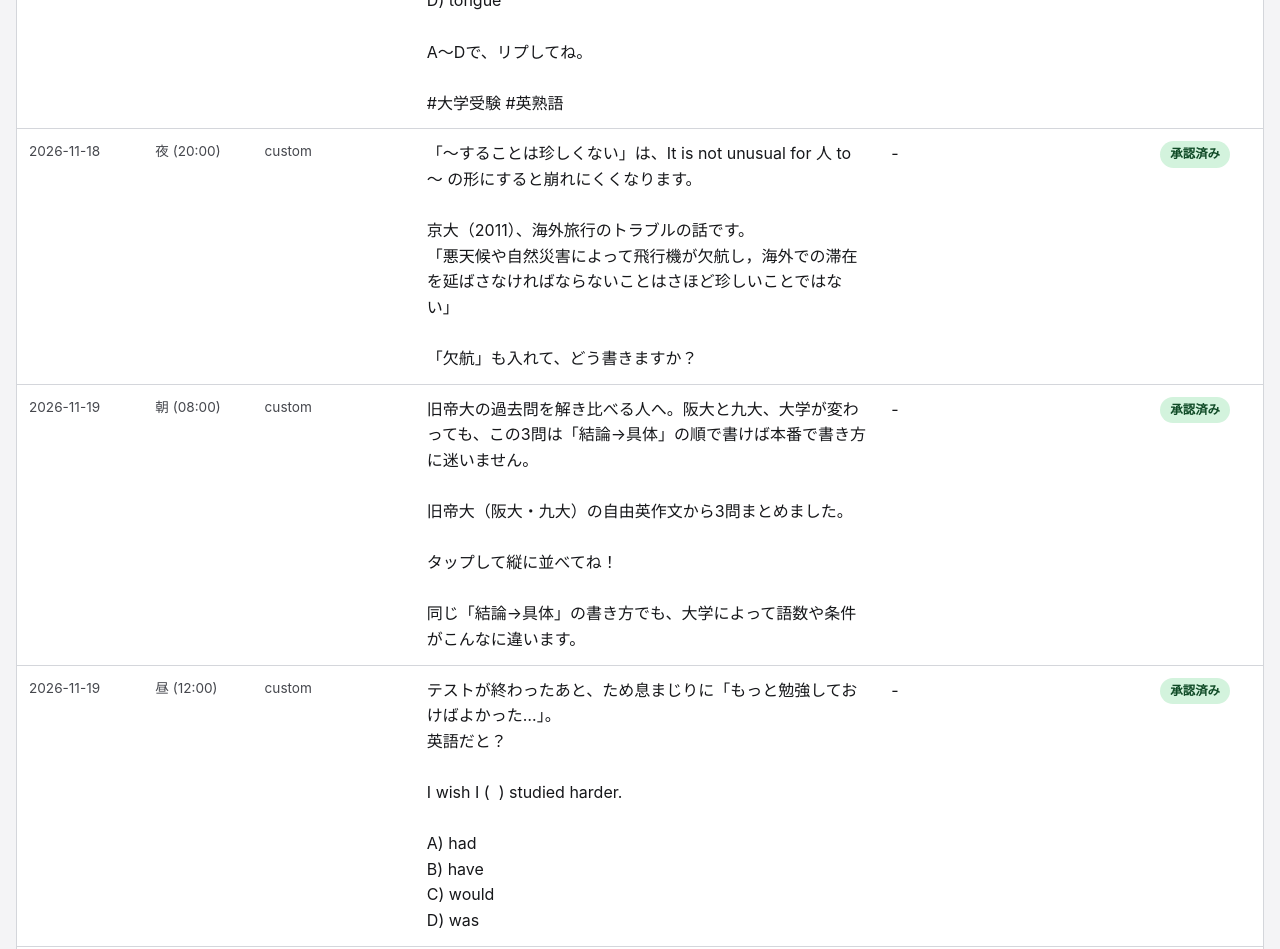
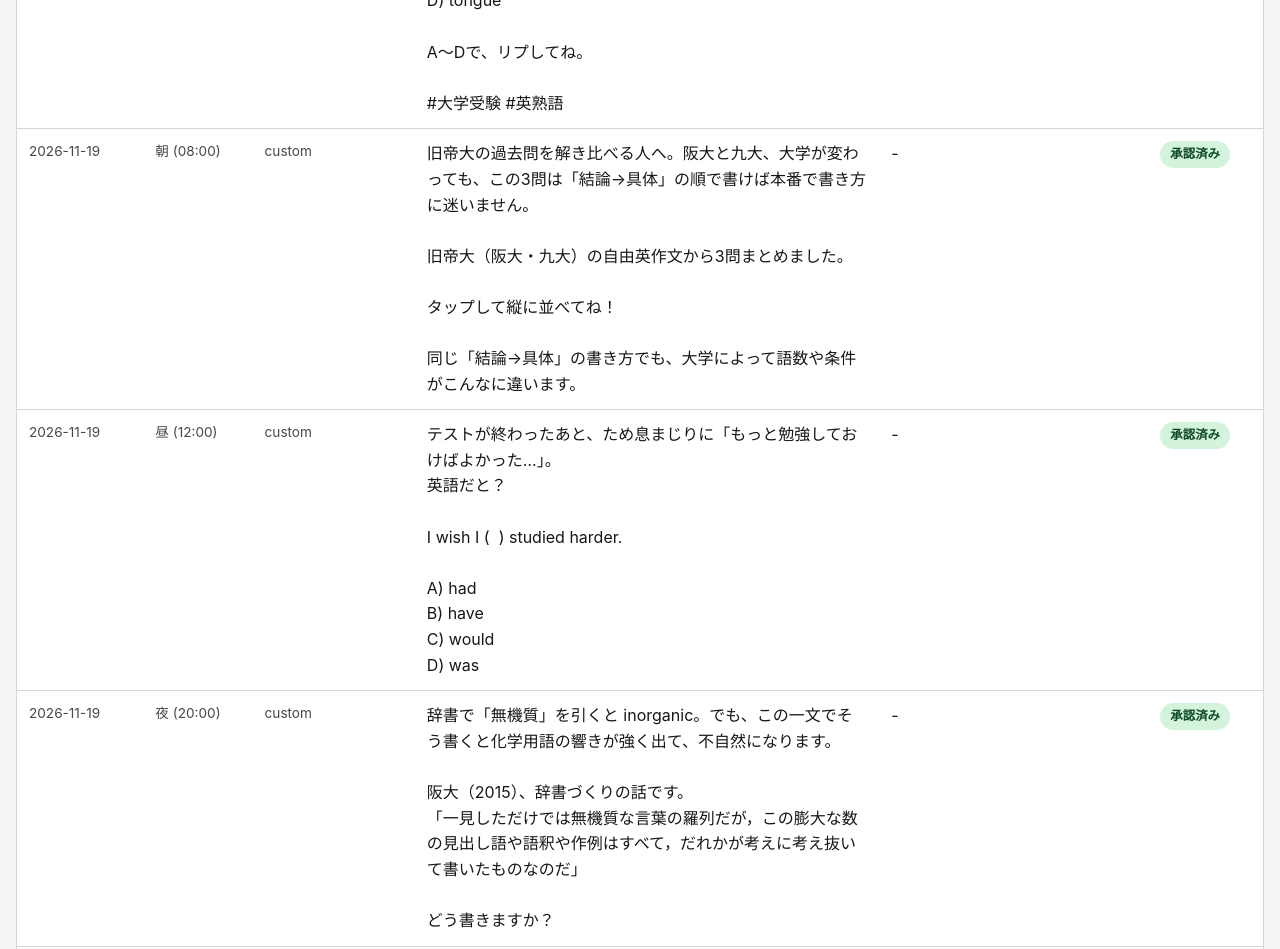
Before and after one commit to yama9haru-bit/boost-x-view, a plain HTML site: page index.html in a window 1280 px wide. Shown: the part 2980-3929 px from the top of the page. Drawn offline with Linux system fonts and the light colour scheme.

Commit message:
Update public view (2026-11-18T11:00:08Z)
Co-Authored-By: Claude Fable 5 <noreply@anthropic.com>

```diff
--- a/index.html
+++ b/index.html
@@ -184,12 +184,7 @@ D) tongue
 
 A〜Dで、リプしてね。
 
-#大学受験 #英熟語</td><td class='text-cell'>-</td><td><span class='badge badge-pending'>承認待ち</span></td></tr><tr><td class='meta'>2026-11-18</td><td class='meta'>夜 (20:00)</td><td class='meta'>custom</td><td class='text-cell'>「〜することは珍しくない」は、It is not unusual for 人 to 〜 の形にすると崩れにくくなります。
-
-京大（2011）、海外旅行のトラブルの話です。
-「悪天候や自然災害によって飛行機が欠航し，海外での滞在を延ばさなければならないことはさほど珍しいことではない」
-
-「欠航」も入れて、どう書きますか？</td><td class='text-cell'>-</td><td><span class='badge badge-approved'>承認済み</span></td></tr><tr><td class='meta'>2026-11-19</td><td class='meta'>朝 (08:00)</td><td class='meta'>custom</td><td class='text-cell'>旧帝大の過去問を解き比べる人へ。阪大と九大、大学が変わっても、この3問は「結論→具体」の順で書けば本番で書き方に迷いません。
+#大学受験 #英熟語</td><td class='text-cell'>-</td><td><span class='badge badge-pending'>承認待ち</span></td></tr><tr><td class='meta'>2026-11-19</td><td class='meta'>朝 (08:00)</td><td class='meta'>custom</td><td class='text-cell'>旧帝大の過去問を解き比べる人へ。阪大と九大、大学が変わっても、この3問は「結論→具体」の順で書けば本番で書き方に迷いません。
 
 旧帝大（阪大・九大）の自由英作文から3問まとめました。
 
@@ -418,7 +413,12 @@ D) when he is inconvenient
 
 A〜Dで、リプしてね。
 
-#大学受験 #英作文</td><td class='text-cell'>-</td><td><span class='badge badge-pending'>承認待ち</span></td></tr></table></div><h2 style='font-size:1.05rem;margin:24px 0 8px'>投稿済み(最新順、最大30件)</h2><div class='table-wrap'><table><tr><th>日付</th><th>スロット</th><th>種別</th><th>本文</th><th>リプ</th><th>状態</th><th>リンク</th></tr><tr><td class='meta'>2026-11-18</td><td class='meta'>昼 (12:00)</td><td class='meta'>custom</td><td class='text-cell'>約束していた夜の予定を、電話でキャンセルするときに「ごめん、急用ができて、今夜は行けなくなった」。
+#大学受験 #英作文</td><td class='text-cell'>-</td><td><span class='badge badge-pending'>承認待ち</span></td></tr></table></div><h2 style='font-size:1.05rem;margin:24px 0 8px'>投稿済み(最新順、最大30件)</h2><div class='table-wrap'><table><tr><th>日付</th><th>スロット</th><th>種別</th><th>本文</th><th>リプ</th><th>状態</th><th>リンク</th></tr><tr><td class='meta'>2026-11-18</td><td class='meta'>夜 (20:00)</td><td class='meta'>custom</td><td class='text-cell'>「〜することは珍しくない」は、It is not unusual for 人 to 〜 の形にすると崩れにくくなります。
+
+京大（2011）、海外旅行のトラブルの話です。
+「悪天候や自然災害によって飛行機が欠航し，海外での滞在を延ばさなければならないことはさほど珍しいことではない」
+
+「欠航」も入れて、どう書きますか？</td><td class='text-cell'>-</td><td><span class='badge badge-posted'>投稿済み</span></td><td><a class='tweet-link' href='https://twitter.com/i/web/status/2123008335020691723' rel='noopener' target='_blank'>本文を見る →</a></td></tr><tr><td class='meta'>2026-11-18</td><td class='meta'>昼 (12:00)</td><td class='meta'>custom</td><td class='text-cell'>約束していた夜の予定を、電話でキャンセルするときに「ごめん、急用ができて、今夜は行けなくなった」。
 英語だと？
 
 Sorry, something came (  ). I can&#x27;t make it tonight.
@@ -588,14 +588,4 @@ almost と most の後ろの形、convenient の使い方を確かめる。
 
 目安は2分です。
 
-2枚目に正解と理由。赤字は赤シートで隠して何度でも。</td><td class='text-cell'>-</td><td><span class='badge badge-posted'>投稿済み</span></td><td><a class='tweet-link' href='https://twitter.com/i/web/status/2118297288896549006' rel='noopener' target='_blank'>本文を見る →</a></td></tr><tr><td class='meta'>2026-11-05</td><td class='meta'>朝 (08:00)</td><td class='meta'>custom</td><td class='text-cell'>東大・阪大・神戸大の自由英作文に実際に出た「価値観を問う」型の問題まとめ 第9弾
-
-タップして縦に並べてね！
-
-一言でいうと、価値観を問われたら、まず自分の答えを1文で言い切り、その理由を具体的な場面で1つ示すと、少ない語数でも伝わります。
-どれか1題、手書きで書いてみて。
-
-手書きの答案は、写真で撮るだけで添削してくれるBoostで無料で試せます（リンクはリプ欄の1つ目）👇</td><td class='text-cell'>問題と手書きの答案を写真で撮るだけで、自動で添削してくれるのがBoost。
-無料で試せます。
-
-https://boost.chocoschools.com</td><td><span class='badge badge-posted'>投稿済み</span></td><td><a class='tweet-link' href='https://twitter.com/i/web/status/2118116108914037106' rel='noopener' target='_blank'>本文を見る →</a><br><a class='tweet-link' href='https://twitter.com/i/web/status/2118116113402024259' rel='noopener' target='_blank'>リプを見る →</a></td></tr></table></div><footer class='page-footer'><a class='tweet-link' href='https://github.com/yama9haru-bit/boost-x-view/commits/main' rel='noopener'>更新履歴</a> — <a class='tweet-link' href='https://github.com/yama9haru-bit/boost-x-view' rel='noopener'>このページについて</a></footer></body></html>
+2枚目に正解と理由。赤字は赤シートで隠して何度でも。</td><td class='text-cell'>-</td><td><span class='badge badge-posted'>投稿済み</span></td><td><a class='tweet-link' href='https://twitter.com/i/web/status/2118297288896549006' rel='noopener' target='_blank'>本文を見る →</a></td></tr></table></div><footer class='page-footer'><a class='tweet-link' href='https://github.com/yama9haru-bit/boost-x-view/commits/main' rel='noopener'>更新履歴</a> — <a class='tweet-link' href='https://github.com/yama9haru-bit/boost-x-view' rel='noopener'>このページについて</a></footer></body></html>
```
